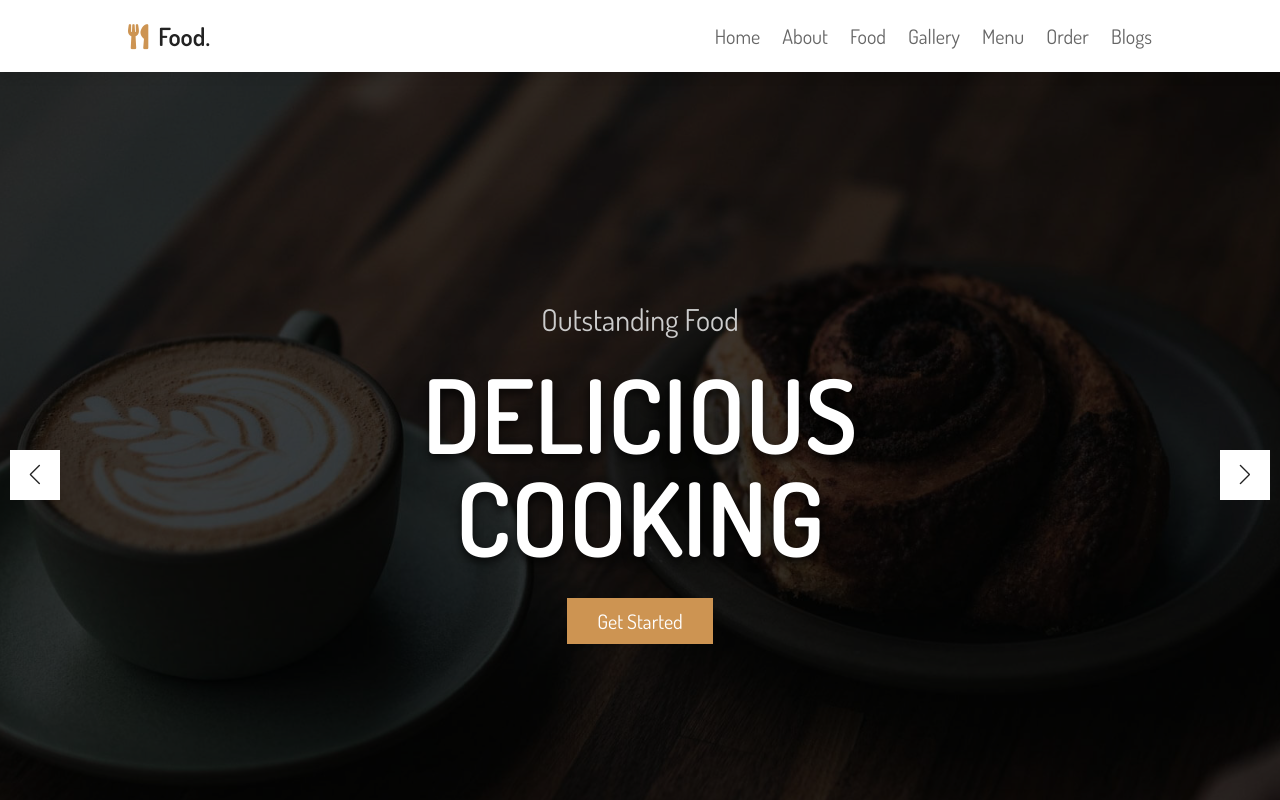
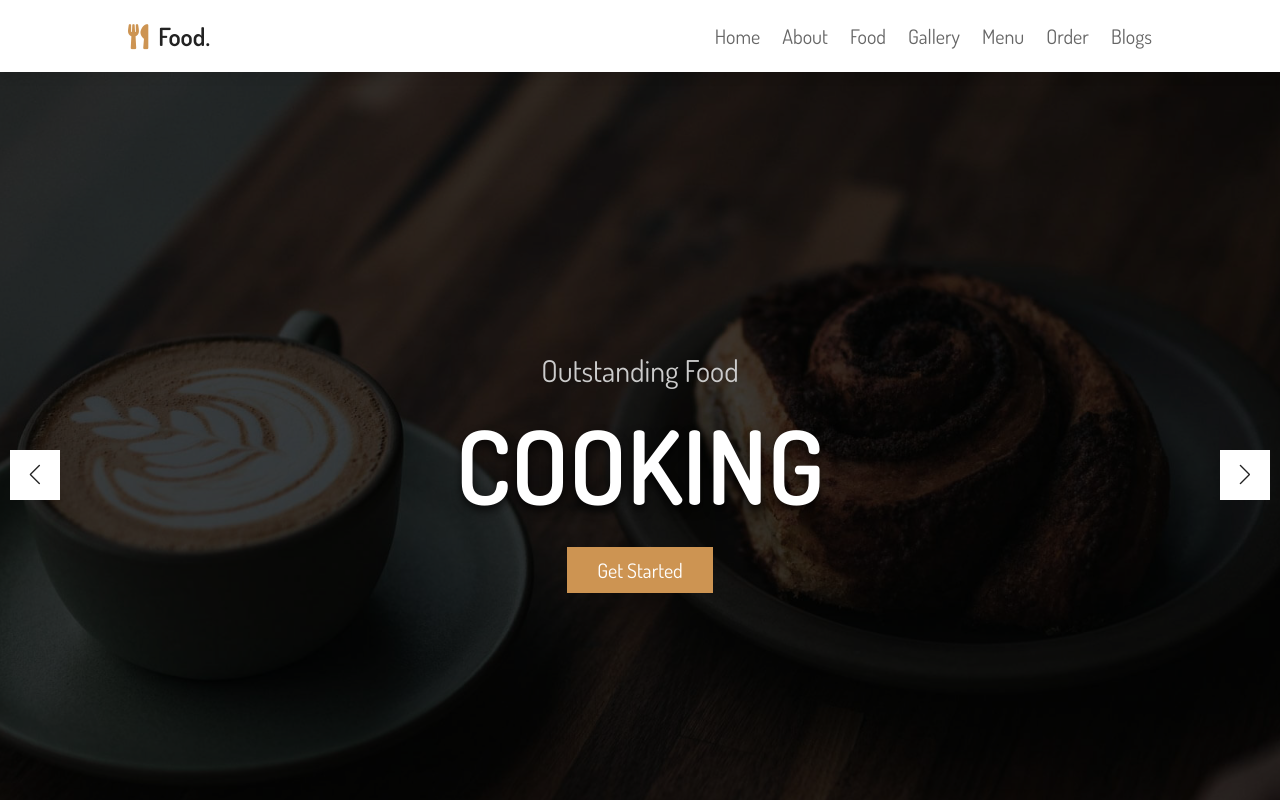
Before and after one commit to Hafanul/Food-Resturant, a plain HTML site: page index.html in a window 1280 px wide. Shown: the top 800 px of the page. Drawn offline with nearby package versions, Linux system fonts and the light colour scheme; some packages are replaced by stand-ins of ours; a script that the page names is missing.

Commit message:
index.html

```diff
--- a/index.html
+++ b/index.html
@@ -52,7 +52,7 @@
          <div class="swiper-slide slide" style="background: url(images/home-slide-1.jpg) no-repeat;">
             <div class="content">
                <span>outstanding food</span>
-               <h3>delicious cooking</h3>
+               <h3>cooking</h3>
                <a href="#" class="btn">get started</a>
             </div>
          </div>
```
